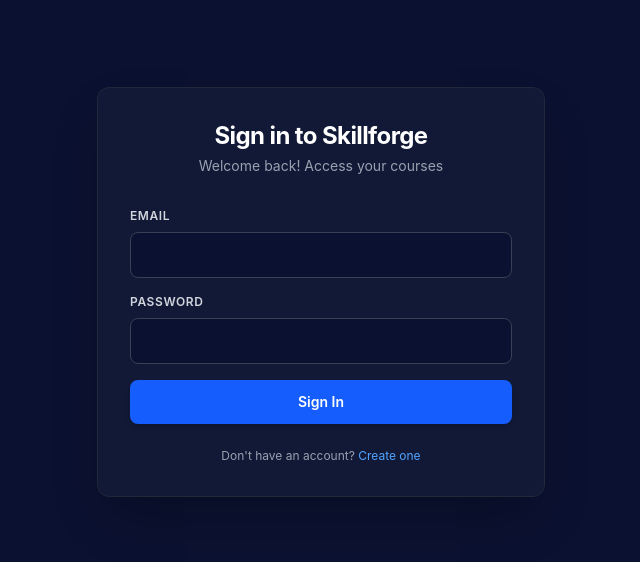
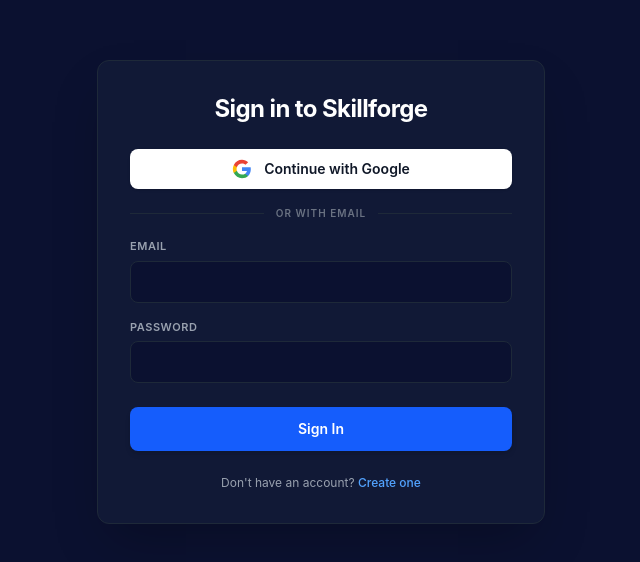
Before and after one commit to PrinceWycliff/skillforge-frontend, a React (Vite) app: page /login in a window 1280 px wide. Shown: the part 108-670 px from the top of the page, without its empty margins (319-959 px from the left). Built offline with nearby package versions, Linux system fonts and the light colour scheme; the HTML template or start-up script is replaced by a standard one.

Commit message:
Restore original Login design with Google Auth button

```diff
--- a/src/pages/Login.jsx
+++ b/src/pages/Login.jsx
@@ -19,14 +19,12 @@ export default function Login() {
     setLoading(true);
 
     try {
-      // Try main auth route
       let response = await fetch(`${API_BASE}/api/auth/login`, {
         method: 'POST',
         headers: { 'Content-Type': 'application/json' },
         body: JSON.stringify({ email, password }),
       });
 
-      // Fallback to /api/login if /api/auth/login returned 404
       if (response.status === 404) {
         response = await fetch(`${API_BASE}/api/login`, {
           method: 'POST',
@@ -38,14 +36,12 @@ export default function Login() {
       const data = await response.json().catch(() => ({}));
 
       if (!response.ok) {
-        throw new Error(data.message || 'Login failed. Please check your credentials.');
+        throw new Error(data.message || 'Server returned an error.');
       }
 
-      // Save user session
       localStorage.setItem('token', data.token || 'user-logged-in');
       localStorage.setItem('user', JSON.stringify(data.user || { email }));
 
-      // Redirect student to catalog or dashboard
       navigate('/catalog', { replace: true });
 
     } catch (err) {
@@ -56,55 +52,107 @@ export default function Login() {
     }
   };
 
+  const handleGoogleAuth = () => {
+    // Connect to your Google OAuth endpoint or Firebase trigger here
+    console.log('Google Auth Triggered');
+  };
+
   return (
     <div className="min-h-screen bg-[#0B1130] text-white flex items-center justify-center px-4 font-sans">
       <div className="max-w-md w-full bg-[#111936] p-8 rounded-xl border border-gray-800 shadow-2xl">
-        <div className="text-center mb-8">
+
+        {/* Title */}
+        <div className="text-center mb-6">
           <h2 className="text-2xl font-bold tracking-tight">Sign in to Skillforge</h2>
-          <p className="text-gray-400 text-sm mt-1">Welcome back! Access your courses</p>
         </div>
 
+        {/* Error Banner */}
         {error && (
-          <div className="mb-6 p-3 bg-red-500/10 border border-red-500/30 rounded-lg text-red-400 text-xs text-center">
+          <div className="mb-6 p-3 bg-red-500/20 border border-red-500/40 rounded-lg text-red-300 text-xs text-center font-medium">
             {error}
           </div>
         )}
 
+        {/* Google Sign-In Button */}
+        <button
+          type="button"
+          onClick={handleGoogleAuth}
+          className="w-full py-2.5 px-4 bg-white hover:bg-gray-100 text-gray-900 font-semibold text-sm rounded-lg flex items-center justify-center gap-3 transition shadow-sm mb-6"
+        >
+          <svg className="w-5 h-5" viewBox="0 0 24 24">
+            <path
+              fill="#4285F4"
+              d="M22.56 12.25c0-.78-.07-1.53-.2-2.25H12v4.26h5.92c-.26 1.37-1.04 2.53-2.21 3.31v2.77h3.57c2.08-1.92 3.28-4.74 3.28-8.09z"
+            />
+            <path
+              fill="#34A853"
+              d="M12 23c2.97 0 5.46-.98 7.28-2.66l-3.57-2.77c-.98.66-2.23 1.06-3.71 1.06-2.86 0-5.29-1.93-6.16-4.53H2.18v2.84C3.99 20.53 7.7 23 12 23z"
+            />
+            <path
+              fill="#FBBC05"
+              d="M5.84 14.09c-.22-.66-.35-1.36-.35-2.09s.13-1.43.35-2.09V7.06H2.18C1.43 8.55 1 10.22 1 12s.43 3.45 1.18 4.94l2.85-2.22.81-.63z"
+            />
+            <path
+              fill="#EA4335"
+              d="M12 5.38c1.62 0 3.06.56 4.21 1.64l3.15-3.15C17.45 2.09 14.97 1 12 1 7.7 1 3.99 3.47 2.18 7.06l3.66 2.84c.87-2.6 3.3-4.52 6.16-4.52z"
+            />
+          </svg>
+          Continue with Google
+        </button>
+
+        {/* Divider */}
+        <div className="relative flex items-center justify-center mb-6">
+          <div className="border-t border-gray-800 w-full"></div>
+          <span className="bg-[#111936] px-3 text-[10px] font-semibold text-gray-500 uppercase tracking-widest absolute">
+            OR WITH EMAIL
+          </span>
+        </div>
+
+        {/* Email / Password Form */}
         <form onSubmit={handleSubmit} className="space-y-4">
           <div>
-            <label className="block text-xs font-semibold text-gray-300 uppercase tracking-wider mb-2">Email</label>
+            <label className="block text-[11px] font-semibold text-gray-400 uppercase tracking-wider mb-1.5">
+              Email
+            </label>
             <input
               type="email"
               required
               value={email}
               onChange={(e) => setEmail(e.target.value)}
-              className="w-full px-4 py-3 bg-[#0B1130] border border-gray-700 rounded-lg text-white text-sm focus:outline-none focus:border-blue-500 transition"
+              className="w-full px-4 py-2.5 bg-[#0B1130] border border-gray-800 rounded-lg text-white text-sm focus:outline-none focus:border-blue-500 transition"
             />
           </div>
 
           <div>
-            <label className="block text-xs font-semibold text-gray-300 uppercase tracking-wider mb-2">Password</label>
+            <label className="block text-[11px] font-semibold text-gray-400 uppercase tracking-wider mb-1.5">
+              Password
+            </label>
             <input
               type="password"
               required
               value={password}
               onChange={(e) => setPassword(e.target.value)}
-              className="w-full px-4 py-3 bg-[#0B1130] border border-gray-700 rounded-lg text-white text-sm focus:outline-none focus:border-blue-500 transition"
+              className="w-full px-4 py-2.5 bg-[#0B1130] border border-gray-800 rounded-lg text-white text-sm focus:outline-none focus:border-blue-500 transition"
             />
           </div>
 
           <button
             type="submit"
             disabled={loading}
-            className="w-full py-3 bg-blue-600 hover:bg-blue-500 disabled:bg-blue-800 text-white font-semibold text-sm rounded-lg transition shadow-md"
+            className="w-full py-3 bg-blue-600 hover:bg-blue-500 disabled:bg-blue-800 text-white font-semibold text-sm rounded-lg transition shadow-md mt-2"
           >
             {loading ? 'Authenticating...' : 'Sign In'}
           </button>
         </form>
 
+        {/* Register Footer */}
         <div className="mt-6 text-center text-xs text-gray-400">
-          Don't have an account? <Link to="/register" className="text-blue-400 hover:underline">Create one</Link>
+          Don't have an account?{' '}
+          <Link to="/register" className="text-blue-400 hover:underline font-medium">
+            Create one
+          </Link>
         </div>
+
       </div>
     </div>
   );
```
